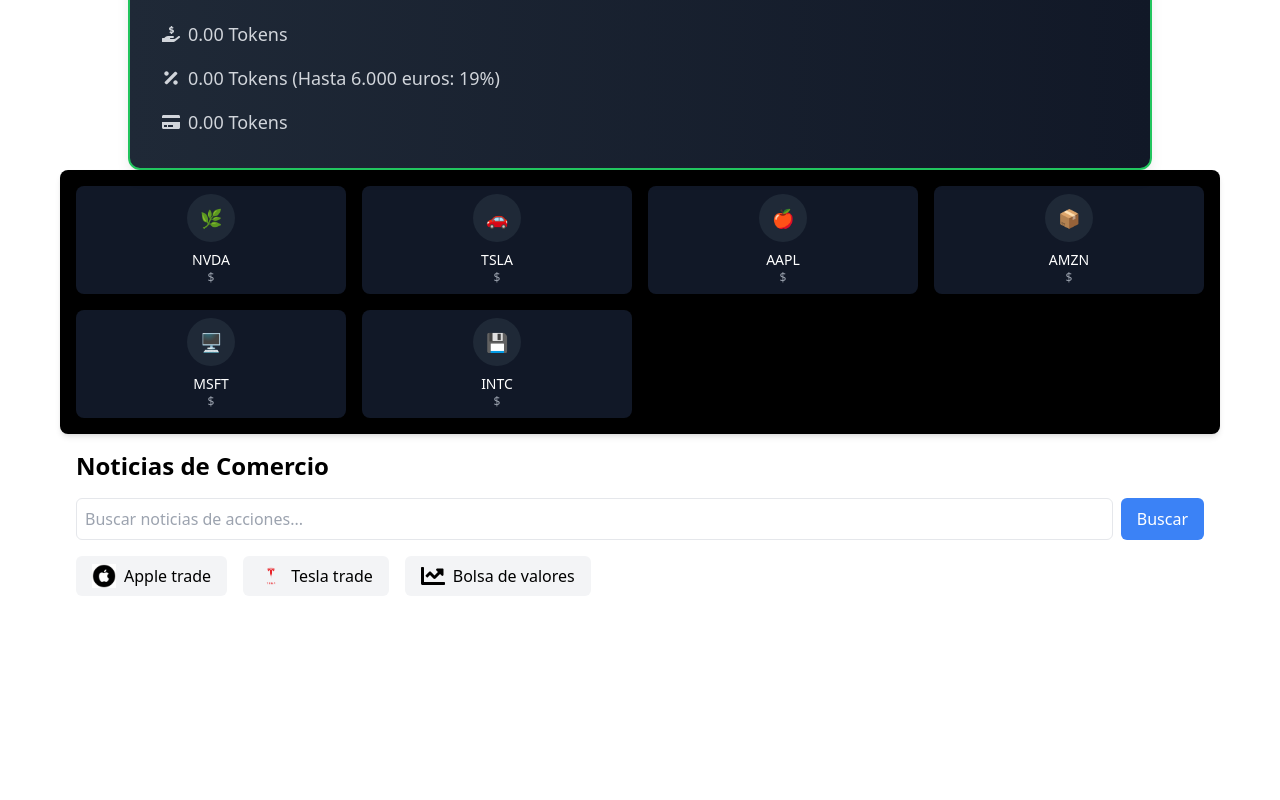
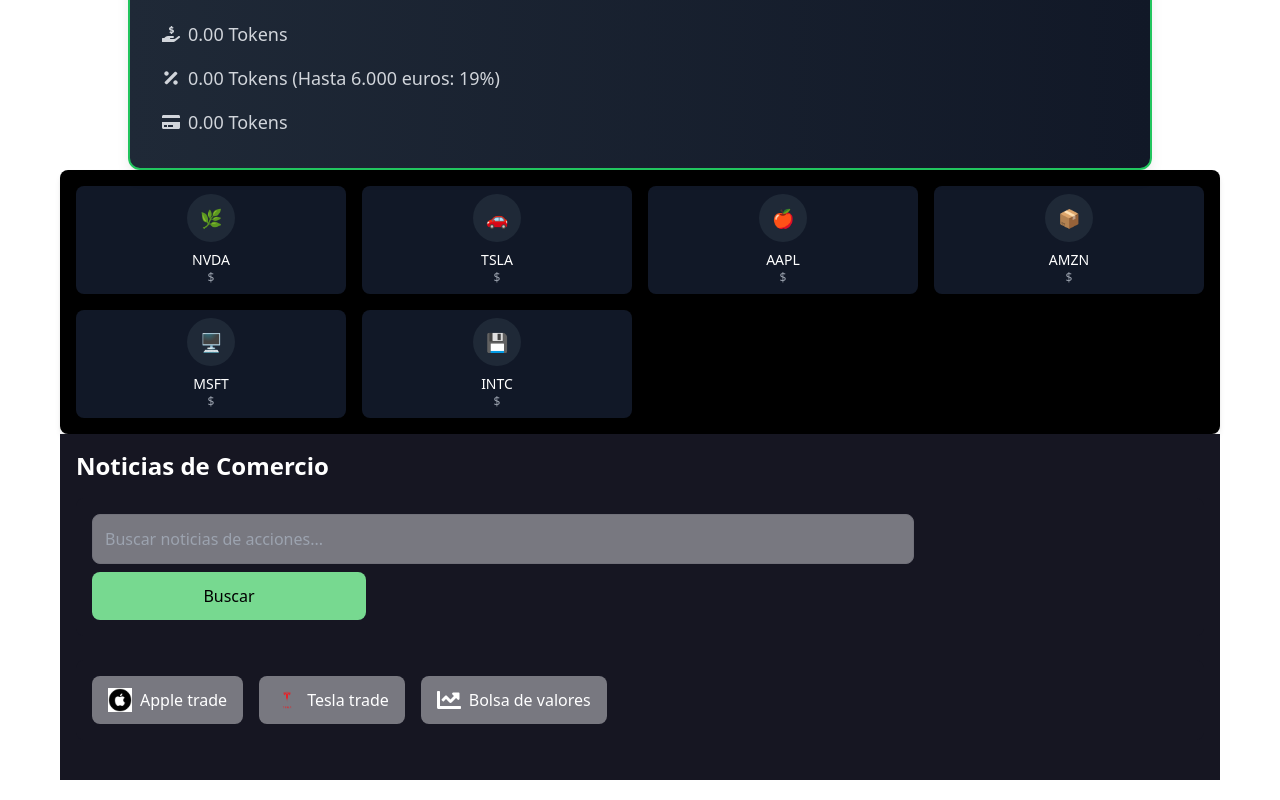
Before and after one commit to Dario3111/Trading_app, a React (Create React App) app: page / in a window 1280 px wide. Shown: the part 1500-2300 px from the top of the page. Before the commit the page ends 2148 px from the top, so only its background shows below. Built offline with nearby package versions, Linux system fonts and the light colour scheme.

Commit message:
feat(d6): create d6 branch and implement UI improvements for NewsPage using Tailwind

```diff
--- a/package.json
+++ b/package.json
@@ -17,7 +17,7 @@
     "web-vitals": "^2.1.4"
   },
   "scripts": {
-    "start": "react-scripts start",
+    "dev": "react-scripts start",
     "build": "react-scripts build",
     "test": "react-scripts test",
     "eject": "react-scripts eject"
--- a/src/components/NewsPage.jsx
+++ b/src/components/NewsPage.jsx
@@ -2,48 +2,72 @@
 import axios from "axios";
 import SearchNews from "./SearchNews";
 import TrendingTopics from "./TrendingTopics";
+import { FaTimes } from "react-icons/fa"; // Icono de "cerrar" sección
 
 const NewsPage = () => {
   const [articles, setArticles] = useState([]);
+  const [showArticles, setShowArticles] = useState(false); // Controla si se muestran las noticias
 
   const fetchNews = async (query) => {
-    const apiKey = "a72c02a6b71f4ee0a483623ef34a3a73"; // Reemplaza con tu clave de API
+    const apiKey = process.env.REACT_APP_API_KEY_NEWS;
     const url = `https://newsapi.org/v2/everything?q=${query}&apiKey=${apiKey}`;
 
     try {
       const response = await axios.get(url);
       setArticles(response.data.articles);
+      setShowArticles(true); // Mostrar noticias cuando se obtienen
     } catch (error) {
       console.error("Error al buscar noticias:", error);
     }
   };
 
+  const toggleArticlesVisibility = () => {
+    setShowArticles(!showArticles); // Alternar la visibilidad de las noticias
+  };
+
   return (
-    <div className="container mx-auto p-4">
+    <div className="container mx-auto p-4 bg-[rgb(22,22,34)] text-white">
       <h1 className="text-2xl font-bold mb-4">Noticias de Comercio</h1>
       <SearchNews onSearch={fetchNews} />
       <TrendingTopics onSelect={fetchNews} />
+
+      {/* Solo aparece el botón para ocultar cuando las noticias están desplegadas */}
+      {showArticles && (
+        <button
+          onClick={toggleArticlesVisibility}
+          className="px-4 py-2 bg-[rgb(119,217,144)] text-[#000000] rounded-lg hover:bg-[rgb(119,217,144)] transition mb-4"
+        >
+          <FaTimes className="inline-block" />
+        </button>
+      )}
+
+      {/* Solo muestra las noticias si showArticles es true */}
+      {showArticles && (
         <div className="grid grid-cols-1 md:grid-cols-2 lg:grid-cols-3 gap-4 mt-4">
           {articles.map((article, index) => (
-          <div key={index} className="p-4 border rounded-md">
+            <div
+              key={index}
+              className="p-4 border border-[#71717a] rounded-lg bg-[#787880]"
+            >
               <img
                 src={article.urlToImage}
                 alt={article.title}
                 className="w-full h-40 object-cover rounded-md mb-2"
               />
               <h2 className="text-lg font-semibold">{article.title}</h2>
-            <p className="text-sm text-gray-700">{article.description}</p>
+              <p className="text-sm text-gray-300">{article.description}</p>
               <a
                 href={article.url}
                 target="_blank"
                 rel="noopener noreferrer"
-              className="text-balue-500 mt-2 block"
+                className="text-[rgb(119,217,144)] mt-2 block"
               >
                 Leer más
               </a>
             </div>
           ))}
         </div>
+      )}
     </div>
   );
 };
--- a/src/components/SearchNews.jsx
+++ b/src/components/SearchNews.jsx
@@ -1,5 +1,4 @@
 import React, { useState } from "react";
-import axios from "axios";
 
 const SearchNews = ({ onSearch }) => {
   const [query, setQuery] = useState("");
@@ -12,17 +11,20 @@
   };
 
   return (
-    <form onSubmit={handleSearch} className="flex gap-2">
+    <form
+      onSubmit={handleSearch}
+      className="flex gap-2 flex-wrap bg-[rgb(22,22,34)] p-4 rounded-lg"
+    >
       <input
         type="text"
         placeholder="Buscar noticias de acciones..."
         value={query}
         onChange={(e) => setQuery(e.target.value)}
-        className="w-full p-2 border rounded-md"
+        className="w-full sm:w-3/4 p-3 border border-[#71717a] rounded-lg text-white bg-[#787880] focus:outline-none focus:ring-2 focus:ring-[rgb(119,217,144)] transition"
       />
       <button
         type="submit"
-        className="px-4 py-2 bg-blue-500 text-white rounded-md"
+        className="sm:w-1/4 px-4 py-3 bg-[rgb(119,217,144)] text-[#000000] rounded-lg hover:bg-green-600 transition"
       >
         Buscar
       </button>
--- a/src/components/TrendingTopics.jsx
+++ b/src/components/TrendingTopics.jsx
@@ -18,12 +18,12 @@
   ];
 
   return (
-    <div className="flex gap-4 my-4">
+    <div className="flex gap-4 flex-wrap my-6 bg-[rgb(22,22,34)] p-4 rounded-lg">
       {topics.map((topic, index) => (
         <button
           key={index}
           onClick={() => onSelect(topic.name)}
-          className="flex items-center gap-2 px-4 py-2 bg-gray-100 rounded-md hover:bg-gray-200"
+          className="flex items-center gap-2 px-4 py-3 bg-[#787880] text-white rounded-lg hover:bg-[rgb(119,217,144)] transition"
         >
           {topic.icon}
           {topic.name}
```
Also changed, not shown: 1 other file (tests, documents, lock files or other folders). Lines whose indentation alone changed are shown as unchanged.
